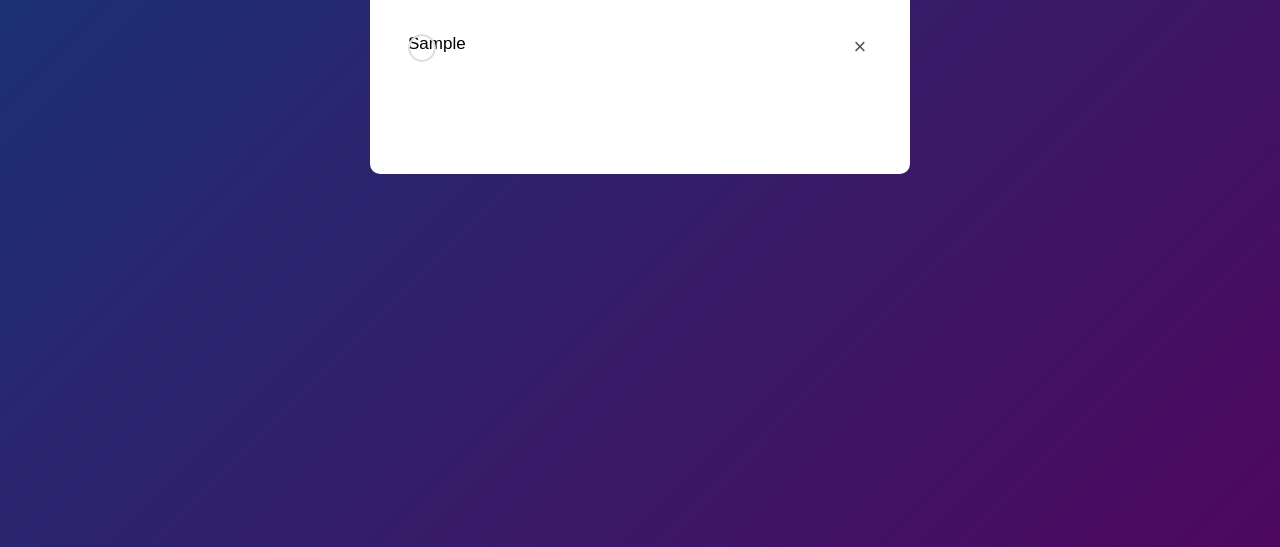
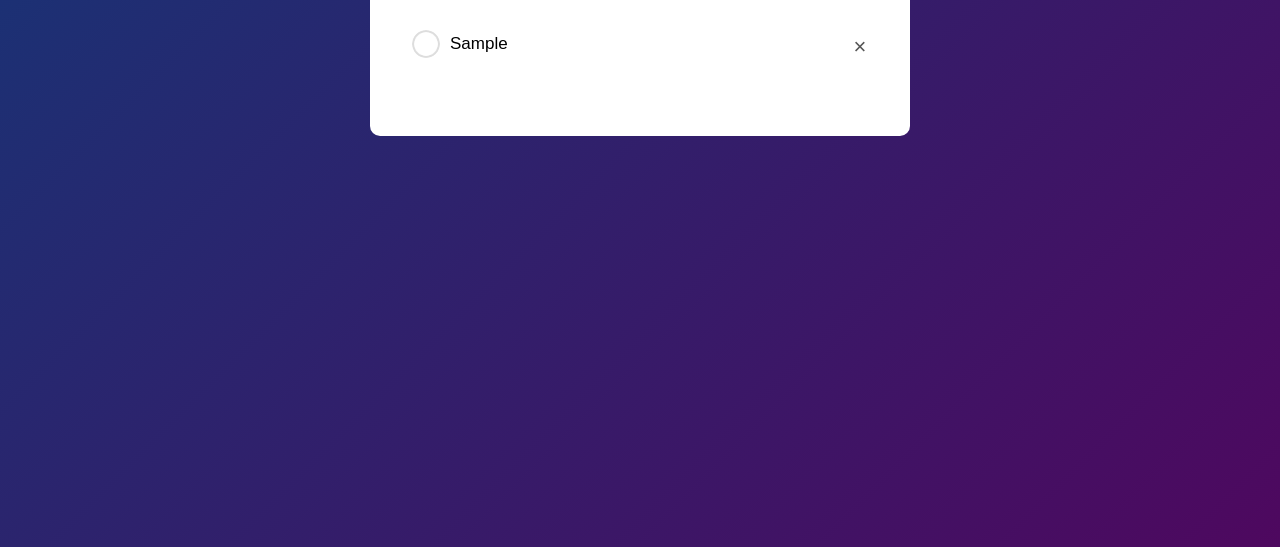
Before and after one commit to BirtukanAsmamaw/todo-list, a plain HTML site: page index.html in a window 1280 px wide. Both pictures are taken after typing "Sample" into the empty fields and a click on the button "Add". Shown: the part 253-800 px from the top of the page. Drawn offline with Linux system fonts and the light colour scheme.

Commit message:
Fix CSS icon overlap issue in to-do list

```diff
--- a/style.css
+++ b/style.css
@@ -58,10 +58,12 @@ button{
 ul li{
     list-style: none;
     font-size: 17px;
-    padding: 12px 8px 50px;
+    padding: 12px 8px 12px 50px; /* Left padding for icon space */
     user-select: none;
     cursor: pointer;
     position: relative;
+    display: flex;
+    align-items: center; /* Vertically center text with icon */
 }
 ul li::before{
     content: '';
@@ -72,8 +74,9 @@ ul li::before{
     background-image: url(images/unchecked.png);
     background-size: cover;
     background-position: center;
-    top: 12px;
-    left: 8px;
+    top: 50%;          /* Center vertically */
+    left: 12px;
+    transform: translateY(-50%); /*perfect vertical centering */
 }
 ul li.checked{
     cursor: #555;
```
